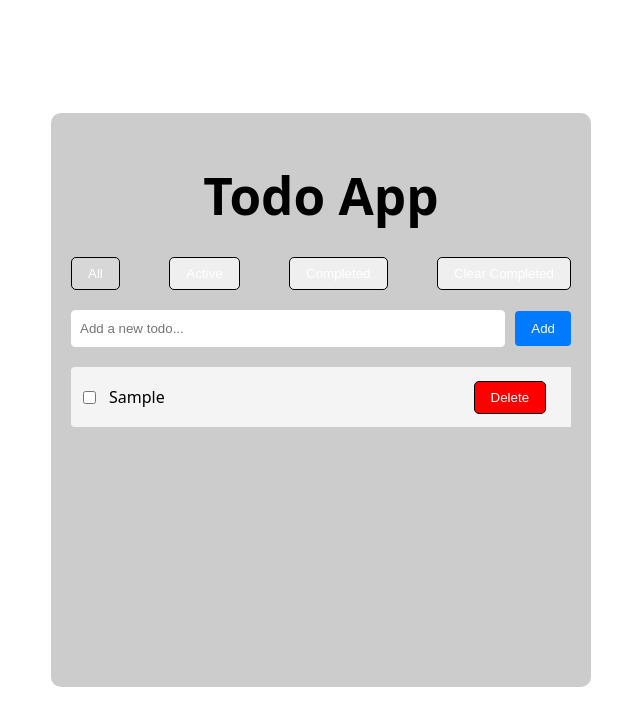
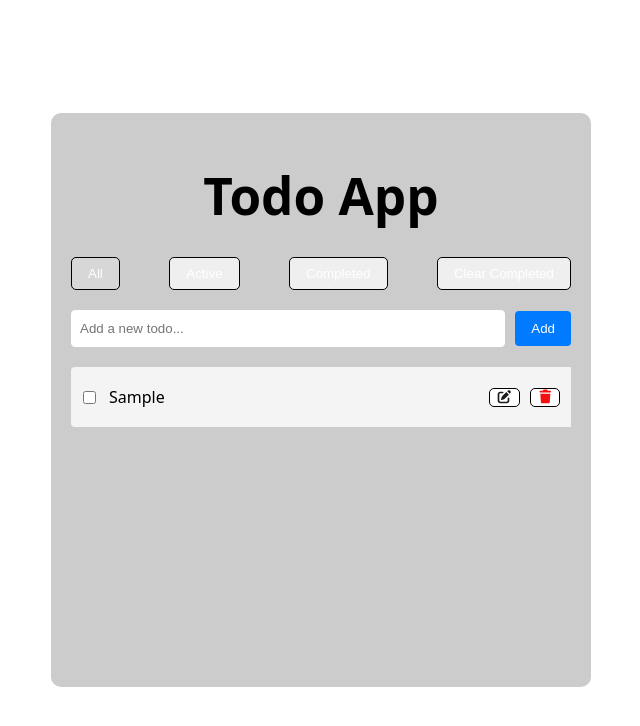
Before and after one commit to atibioke/botosoft-todo, a React (Vite) app: page / in a window 1280 px wide. Both pictures are taken after typing "Sample" into the empty fields and a click on the button "Add". Shown: the top 726 px of the page, without its empty margins (319-959 px from the left). Built offline with nearby package versions, Linux system fonts and the light colour scheme.

Commit message:
adding edit functionality

```diff
--- a/package.json
+++ b/package.json
@@ -10,6 +10,8 @@
     "preview": "vite preview"
   },
   "dependencies": {
+    "@fortawesome/free-solid-svg-icons": "^7.2.0",
+    "@fortawesome/react-fontawesome": "^3.2.0",
     "@hello-pangea/dnd": "^18.0.1",
     "react": "^18.2.0",
     "react-beautiful-dnd": "^13.1.1",
--- a/src/App.tsx
+++ b/src/App.tsx
@@ -82,7 +82,14 @@ function App() {
     return true;
   });
 
-
+  ////////Edit Todo
+    const editTodo = (id: string, newText: string) => {
+  setTodos((prev) =>
+    prev.map((todo) =>
+      todo.id === id ? { ...todo, text: newText } : todo
+    )
+  );
+};
 
 
   return (
@@ -138,6 +145,7 @@ function App() {
                             todo={todo}
                             toggleTodo={toggleTodo}
                             deleteTodo={askDeleteTodo}
+                            editTodo={editTodo}
                           />
                         </div>
                       )}
--- a/src/components/TodoItem.tsx
+++ b/src/components/TodoItem.tsx
@@ -1,47 +1,74 @@
+import { useState } from "react";
+import type { Todo } from "../types/todo";
+import { FontAwesomeIcon } from "@fortawesome/react-fontawesome";
+import { faCheck, faPenToSquare, faTrash } from "@fortawesome/free-solid-svg-icons";
 import '../styles/TodoItem.css'
 
-type Todo = {
-    id: string
-    text: string
-    completed: boolean
-}
+type Props = {
+  todo: Todo;
+  deleteTodo: (id: string) => void;
+  toggleTodo: (id: string) => void;
+  editTodo: (id: string, text: string) => void;
+};
 
-type Props = {
-    todo: Todo
-    toggleTodo: (id: string) => void
-    deleteTodo: (id: string) => void
-}
+function TodoItem({ todo, deleteTodo, toggleTodo, editTodo }: Props) {
+  const [isEditing, setIsEditing] = useState(false);
+  const [newText, setNewText] = useState(todo.text);
 
-export default function TodoItem({ todo, toggleTodo, deleteTodo }: Props) {
+  const handleSave = () => {
+    if (!newText.trim()) return;
+    editTodo(todo.id, newText);
+    setIsEditing(false);
+  };
+
   return (
-        <div className='todoitem-container'>
-            <div className='checkbox-container'>
-
-
+    <div className="todoitem-container">
+      <div className="checkbox-container">
         <input
           type="checkbox"
           checked={todo.completed}
           onChange={() => toggleTodo(todo.id)}
         />
       </div>
-            <div className='todo-text-container'>
+
+      <div className="todo-text-container">
+        {isEditing ? (
+          <>
+                      <input
+                          autoFocus
+                          value={newText}
+                           className="todo-input-edit"
+              onChange={(e) => setNewText(e.target.value)}
+            />
 
 
+          </>
+        ) : (
           <span
             style={{
-                        textDecoration: todo.completed ? "line-through" : "none",
+              textDecoration: todo.completed ? "line-through" : "none"
             }}
           >
             {todo.text}
           </span>
+        )}
       </div>
-            <div className='delete-button-container'>
+
+          <div className="delete-button-container">
+
+              {isEditing?   <button onClick={handleSave} className="icon-btn">
+              <FontAwesomeIcon icon={faCheck} style={{ color: "rgb(24, 24, 223)" }} />
+            </button> :  <button onClick={() => setIsEditing(true)} className="icon-btn">
+          <FontAwesomeIcon icon={faPenToSquare} style={{ color: "rgb(28, 26, 26)" }} />
+        </button>}
 
 
-                <button onClick={() => deleteTodo(todo.id)} className='delete-btn'>
-                    Delete
+        <button onClick={() => deleteTodo(todo.id)} className="icon-btn">
+          <FontAwesomeIcon icon={faTrash} style={{ color: "rgb(242, 16, 16)" }} />
         </button>
       </div>
     </div>
-    )
+  );
 }
+
+export default TodoItem;
--- a/src/styles/TodoItem.css
+++ b/src/styles/TodoItem.css
@@ -12,9 +12,13 @@
 
 
 .delete-button-container {
-    width: 110px;
+    width: 70px;
     display: flex;
     align-items: center;
+    gap: 10px;
+    /* background-color: red; */
+    justify-content: space-evenly;
+    padding: 0px 20px;
 }
 
 .todo-text-container {
@@ -31,6 +35,25 @@ border: 1px solid #000;
     cursor: pointer;
 }
 
+.icon-btn{
+    background-color: #fff;
+    border: 1px solid #000;
+    outline: none;
+    cursor: pointer;
+border-radius: 5px;
+}
+
+
+
+.todo-input-edit{
+    display: flex;
+    flex: 1;
+        padding: 10px 8px;
+        border-radius: 4px;
+        border: 1px solid #fff;
+        width: 100%;
+}
+
 /* .delete-btn{
     padding: 0.6em 1.2em;
         border: 1px solid #000;
```
Also changed, not shown: src/components/TodoList.tsx (+9 -6 lines), src/hooks/useTodos.ts (+9 -1 lines), 1 other file (tests, documents, lock files or other folders). Lines whose indentation alone changed are shown as unchanged.
